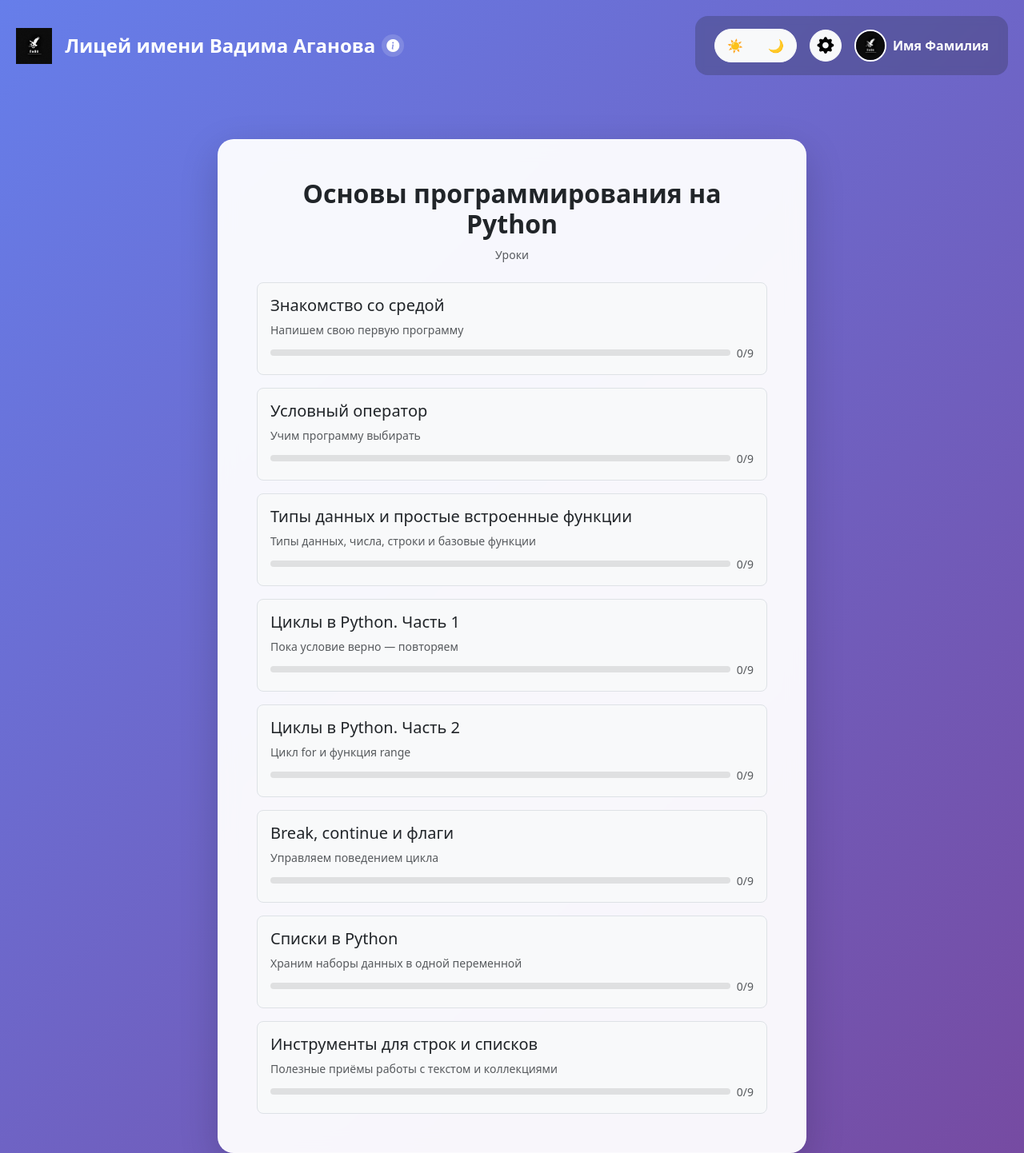
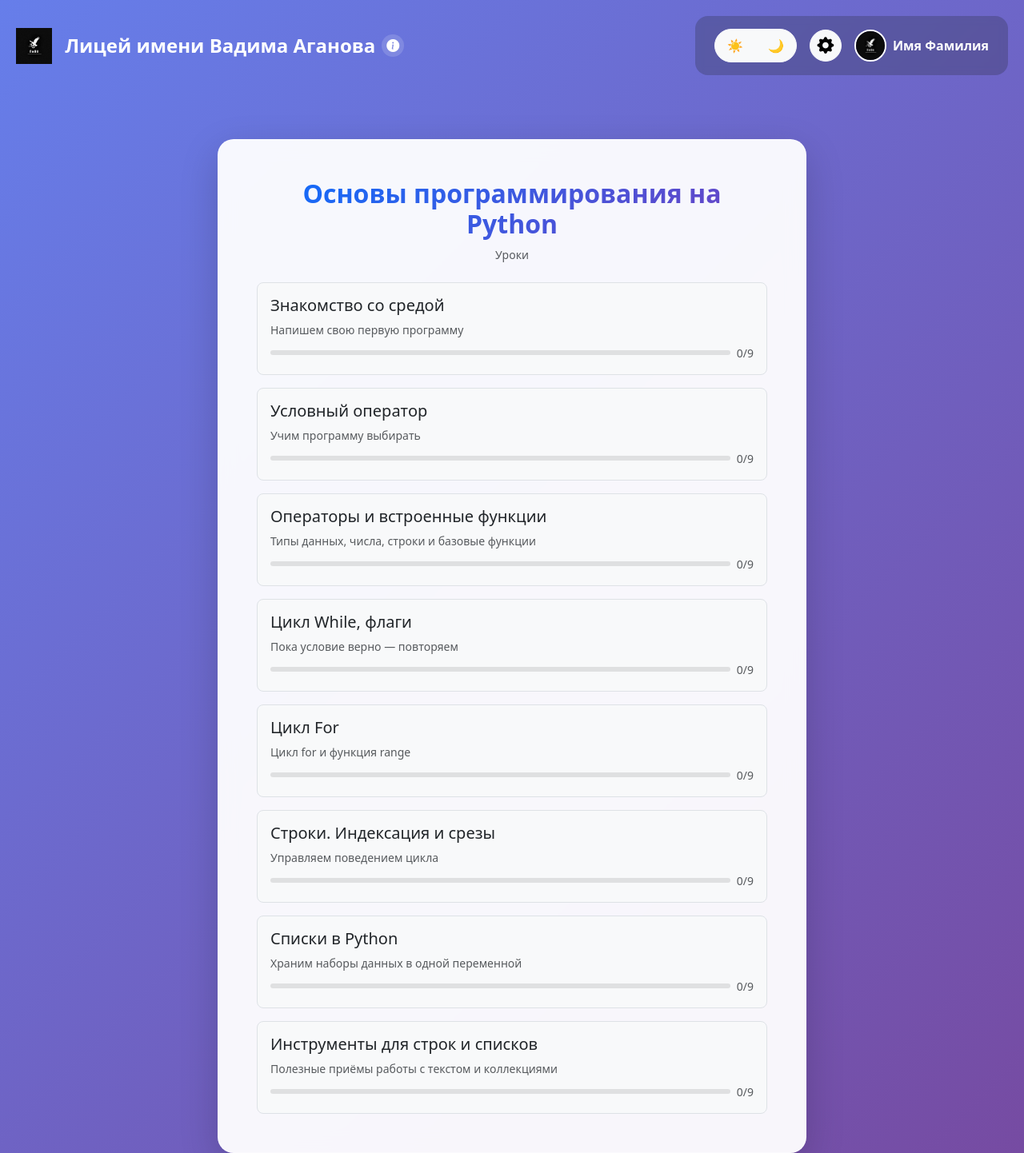
Before and after one commit to leshahit56-pixel/lyceum-of-the-name-of-Vadim-Aganov, a Flask app: page /course/python in a window 1280 px wide. Shown: the whole page at 80% size. Run offline with Flask 3, Linux system fonts and the light colour scheme; the visitor is signed in with stand-in values (Sample User, id 1); data comes from the database, SQL or seed files in the repository.

Commit message:
добалены пути для уроков, изменены ссылки в course_python.html

```diff
--- a/main.py
+++ b/main.py
@@ -299,6 +299,30 @@ def task(lesson_id, task_order):
     return render_template('task.html', task=task)
 
 
+@app.route('/course/python/operators')
+@login_required
+def lesson_operators():
+    return render_template('lesson_operators.html')
+
+
+@app.route('/course/python/while')
+@login_required
+def lesson_while():
+    return render_template('lesson_while.html')
+
+
+@app.route('/course/python/for')
+@login_required
+def lesson_for():
+    return render_template('lesson_for.html')
+
+
+@app.route('/course/python/strings')
+@login_required
+def lesson_strings():
+    return render_template('lesson_strings.html')
+
+
 if __name__ == '__main__':
     db_session.global_init('db/blogs.db')
     app.run(port=8080, host='127.0.0.1', debug=True)
--- a/templates/course_python.html
+++ b/templates/course_python.html
@@ -11,7 +11,8 @@
 
                 <!-- Заголовок -->
                 <div class="text-center mb-4">
-                    <h2 class="fw-bold gradient-text">
+                    <h2 class="fw-bold"
+                        style="background: linear-gradient(135deg, #0d6efd, #6f42c1); -webkit-background-clip: text; -webkit-text-fill-color: transparent;">
                         Основы программирования на Python
                     </h2>
                     <div class="small text-muted">Уроки</div>
@@ -21,11 +22,11 @@
 
                     <!-- Урок 1 -->
                     <a href="/course/python/hello_world" class="text-decoration-none">
-                        <div class="lesson-card-item p-3 rounded-3 border bg-light hover-effect">
+                        <div class="p-3 rounded-3 border bg-light hover-effect">
                             <h5 class="text-dark">Знакомство со средой</h5>
                             <p class="text-muted small mb-2">Напишем свою первую программу</p>
                             <div class="d-flex align-items-center gap-2">
-                                <div class="progress flex-grow-1 progress-small">
+                                <div class="progress flex-grow-1" style="height: 6px;">
                                     <div class="progress-bar bg-success" style="width: 0%"></div>
                                 </div>
                                 <span class="text-muted small">0/9</span>
@@ -35,11 +36,11 @@
 
                     <!-- Урок 2 -->
                     <a href="/course/python/usloviya" class="text-decoration-none">
-                        <div class="lesson-card-item p-3 rounded-3 border bg-light hover-effect">
+                        <div class="p-3 rounded-3 border bg-light hover-effect">
                             <h5 class="text-dark">Условный оператор</h5>
                             <p class="text-muted small mb-2">Учим программу выбирать</p>
                             <div class="d-flex align-items-center gap-2">
-                                <div class="progress flex-grow-1 progress-small">
+                                <div class="progress flex-grow-1" style="height: 6px;">
                                     <div class="progress-bar bg-success" style="width: 0%"></div>
                                 </div>
                                 <span class="text-muted small">0/9</span>
@@ -48,12 +49,12 @@
                     </a>
 
                     <!-- Урок 3 -->
-                    <a href="/course/python/tipy-i-funkcii" class="text-decoration-none">
-                        <div class="lesson-card-item p-3 rounded-3 border bg-light hover-effect">
-                            <h5 class="text-dark">Типы данных и простые встроенные функции</h5>
+                    <a href="/course/python/operators" class="text-decoration-none">
+                        <div class="p-3 rounded-3 border bg-light hover-effect">
+                            <h5 class="text-dark">Операторы и встроенные функции</h5>
                             <p class="text-muted small mb-2">Типы данных, числа, строки и базовые функции</p>
                             <div class="d-flex align-items-center gap-2">
-                                <div class="progress flex-grow-1 progress-small">
+                                <div class="progress flex-grow-1" style="height: 6px;">
                                     <div class="progress-bar bg-success" style="width: 0%"></div>
                                 </div>
                                 <span class="text-muted small">0/9</span>
@@ -62,12 +63,12 @@
                     </a>
 
                     <!-- Урок 4 -->
-                    <a href="/course/python/cikly-1" class="text-decoration-none">
-                        <div class="lesson-card-item p-3 rounded-3 border bg-light hover-effect">
-                            <h5 class="text-dark">Циклы в Python. Часть 1</h5>
+                    <a href="/course/python/while" class="text-decoration-none">
+                        <div class="p-3 rounded-3 border bg-light hover-effect">
+                            <h5 class="text-dark">Цикл While, флаги</h5>
                             <p class="text-muted small mb-2">Пока условие верно — повторяем</p>
                             <div class="d-flex align-items-center gap-2">
-                                <div class="progress flex-grow-1 progress-small">
+                                <div class="progress flex-grow-1" style="height: 6px;">
                                     <div class="progress-bar bg-success" style="width: 0%"></div>
                                 </div>
                                 <span class="text-muted small">0/9</span>
@@ -76,12 +77,12 @@
                     </a>
 
                     <!-- Урок 5 -->
-                    <a href="/course/python/cikly-2" class="text-decoration-none">
-                        <div class="lesson-card-item p-3 rounded-3 border bg-light hover-effect">
-                            <h5 class="text-dark">Циклы в Python. Часть 2</h5>
+                    <a href="/course/python/for" class="text-decoration-none">
+                        <div class="p-3 rounded-3 border bg-light hover-effect">
+                            <h5 class="text-dark">Цикл For</h5>
                             <p class="text-muted small mb-2">Цикл for и функция range</p>
                             <div class="d-flex align-items-center gap-2">
-                                <div class="progress flex-grow-1 progress-small">
+                                <div class="progress flex-grow-1" style="height: 6px;">
                                     <div class="progress-bar bg-success" style="width: 0%"></div>
                                 </div>
                                 <span class="text-muted small">0/9</span>
@@ -90,12 +91,12 @@
                     </a>
 
                     <!-- Урок 6 -->
-                    <a href="/course/python/break-continue" class="text-decoration-none">
-                        <div class="lesson-card-item p-3 rounded-3 border bg-light hover-effect">
-                            <h5 class="text-dark">Break, continue и флаги</h5>
+                    <a href="/course/python/strings" class="text-decoration-none">
+                        <div class="p-3 rounded-3 border bg-light hover-effect">
+                            <h5 class="text-dark">Строки. Индексация и срезы</h5>
                             <p class="text-muted small mb-2">Управляем поведением цикла</p>
                             <div class="d-flex align-items-center gap-2">
-                                <div class="progress flex-grow-1 progress-small">
+                                <div class="progress flex-grow-1" style="height: 6px;">
                                     <div class="progress-bar bg-success" style="width: 0%"></div>
                                 </div>
                                 <span class="text-muted small">0/9</span>
@@ -105,11 +106,11 @@
 
                     <!-- Урок 7 -->
                     <a href="/course/python/spiski" class="text-decoration-none">
-                        <div class="lesson-card-item p-3 rounded-3 border bg-light hover-effect">
+                        <div class="p-3 rounded-3 border bg-light hover-effect">
                             <h5 class="text-dark">Списки в Python</h5>
                             <p class="text-muted small mb-2">Храним наборы данных в одной переменной</p>
                             <div class="d-flex align-items-center gap-2">
-                                <div class="progress flex-grow-1 progress-small">
+                                <div class="progress flex-grow-1" style="height: 6px;">
                                     <div class="progress-bar bg-success" style="width: 0%"></div>
                                 </div>
                                 <span class="text-muted small">0/9</span>
@@ -119,11 +120,11 @@
 
                     <!-- Урок 8 -->
                     <a href="/course/python/instrumenty" class="text-decoration-none">
-                        <div class="lesson-card-item p-3 rounded-3 border bg-light hover-effect">
+                        <div class="p-3 rounded-3 border bg-light hover-effect">
                             <h5 class="text-dark">Инструменты для строк и списков</h5>
                             <p class="text-muted small mb-2">Полезные приёмы работы с текстом и коллекциями</p>
                             <div class="d-flex align-items-center gap-2">
-                                <div class="progress flex-grow-1 progress-small">
+                                <div class="progress flex-grow-1" style="height: 6px;">
                                     <div class="progress-bar bg-success" style="width: 0%"></div>
                                 </div>
                                 <span class="text-muted small">0/9</span>
```
